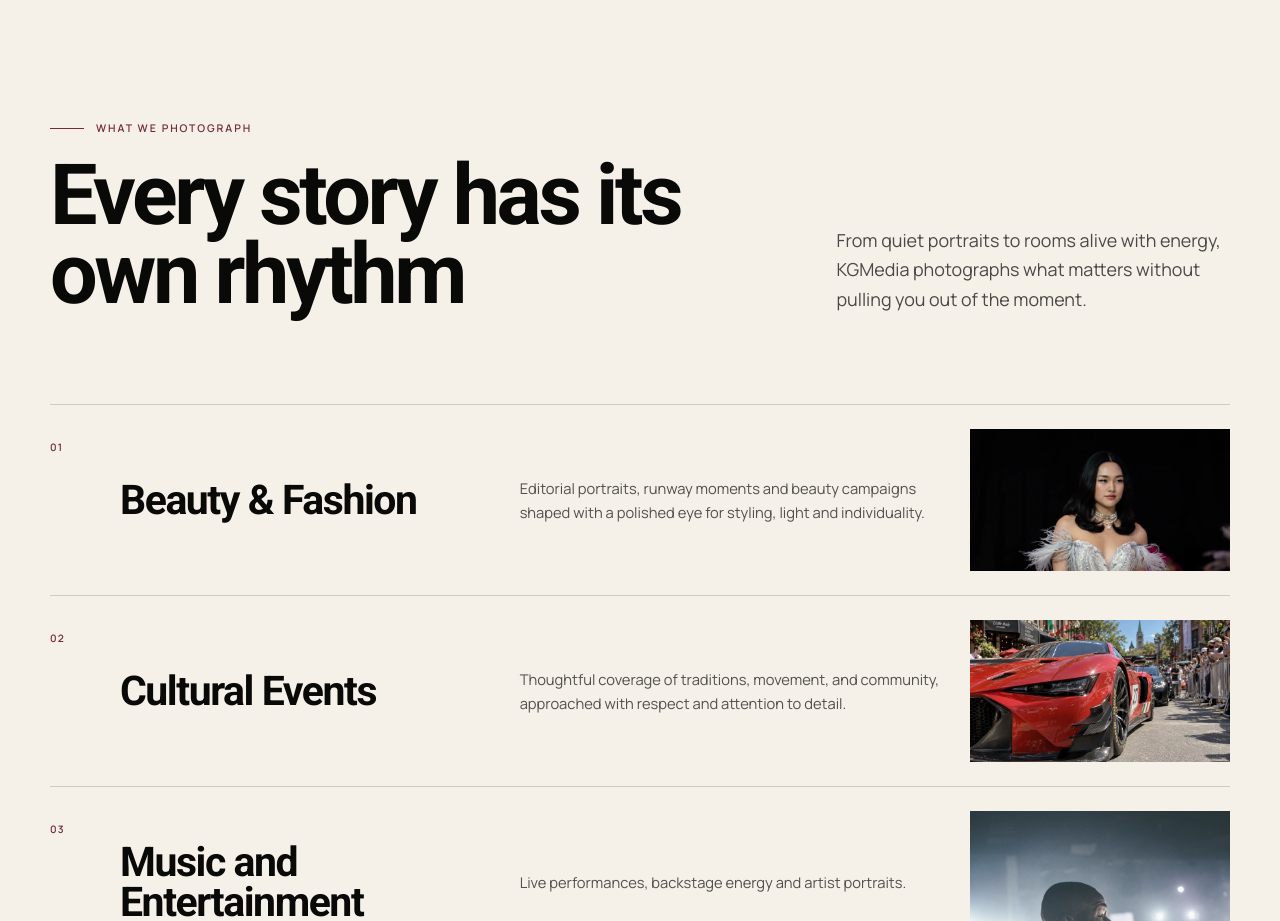
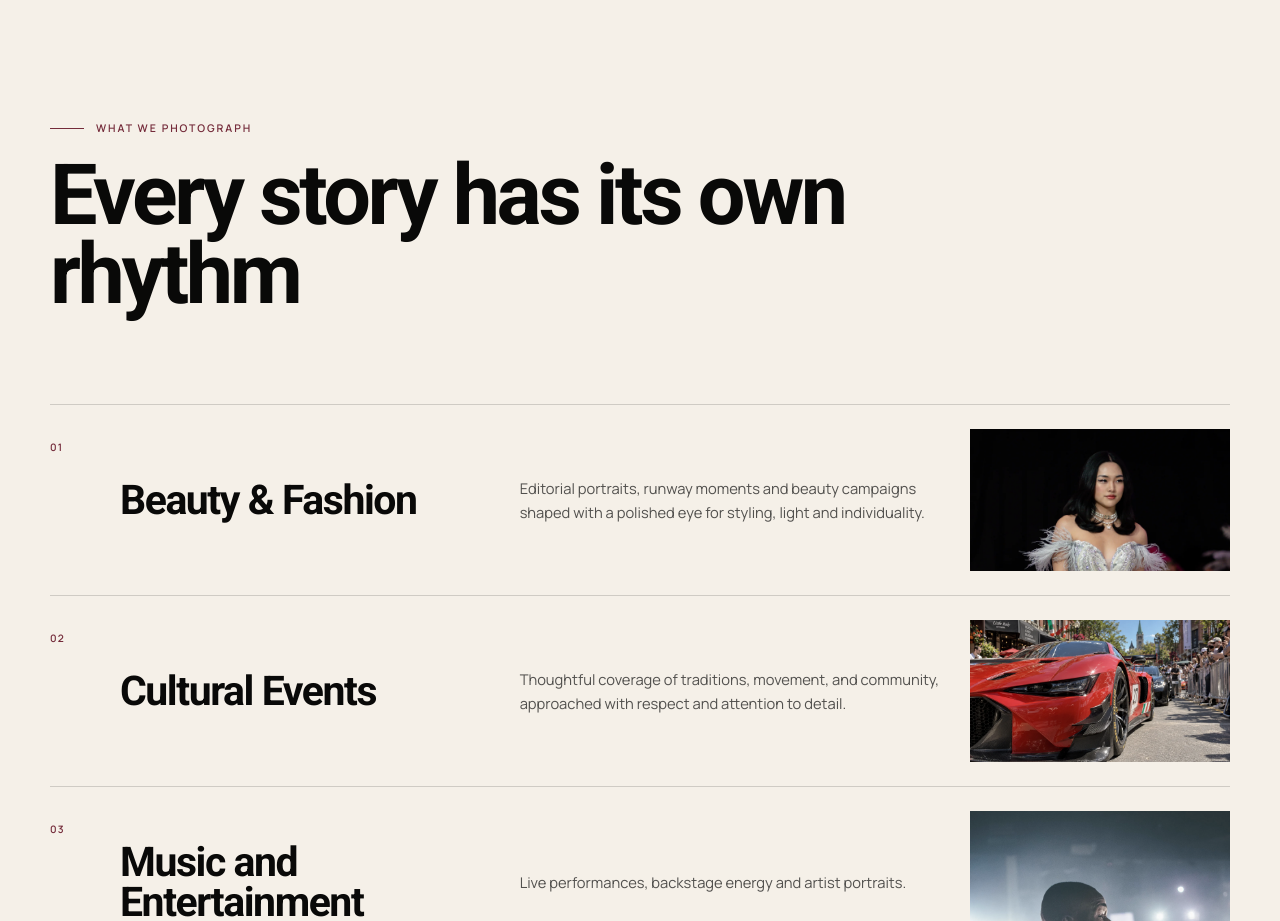
Before and after one commit to storyroad/kgmedia-website, a plain HTML site: page index.html in a window 1280 px wide. Shown: the part 2260-3181 px from the top of the page. Drawn offline with Linux system fonts and the light colour scheme.

Commit message:
Remove services introduction

```diff
--- a/index.html
+++ b/index.html
@@ -58,7 +58,6 @@ BEFORE PUBLISHING
       servicesSection: {
         eyebrow: "What we photograph",
         headline: "Every story has its own rhythm",
-        intro: "From quiet portraits to rooms alive with energy, KGMedia photographs what matters without pulling you out of the moment.",
         action: "Request a tailored quote"
       },
       services: [
@@ -472,6 +471,7 @@ BEFORE PUBLISHING
       display: grid; grid-template-columns: minmax(0, 1.2fr) minmax(280px, .65fr);
       align-items: end; gap: 60px; margin-bottom: clamp(54px, 7vw, 90px);
     }
+    .services-header { grid-template-columns: 1fr; }
     .split-header .lead { margin: 0; }
     .service-list { border-top: 1px solid var(--line-light); }
     .service-card {
@@ -847,12 +847,11 @@ BEFORE PUBLISHING
 
     <section class="section light-section" id="services" aria-labelledby="services-title">
       <div class="section-inner">
-        <div class="split-header reveal">
+        <div class="split-header services-header reveal">
           <div>
             <p class="eyebrow" data-copy="servicesSection.eyebrow">What we photograph</p>
             <h2 class="display-title" id="services-title" data-copy="servicesSection.headline">Every story has its own rhythm</h2>
           </div>
-          <p class="lead" data-copy="servicesSection.intro">From quiet portraits to rooms alive with energy, KGMedia photographs what matters without pulling you out of the moment.</p>
         </div>
         <div class="service-list" id="service-list" aria-label="Photography services"></div>
         <div class="service-footer reveal">
```
